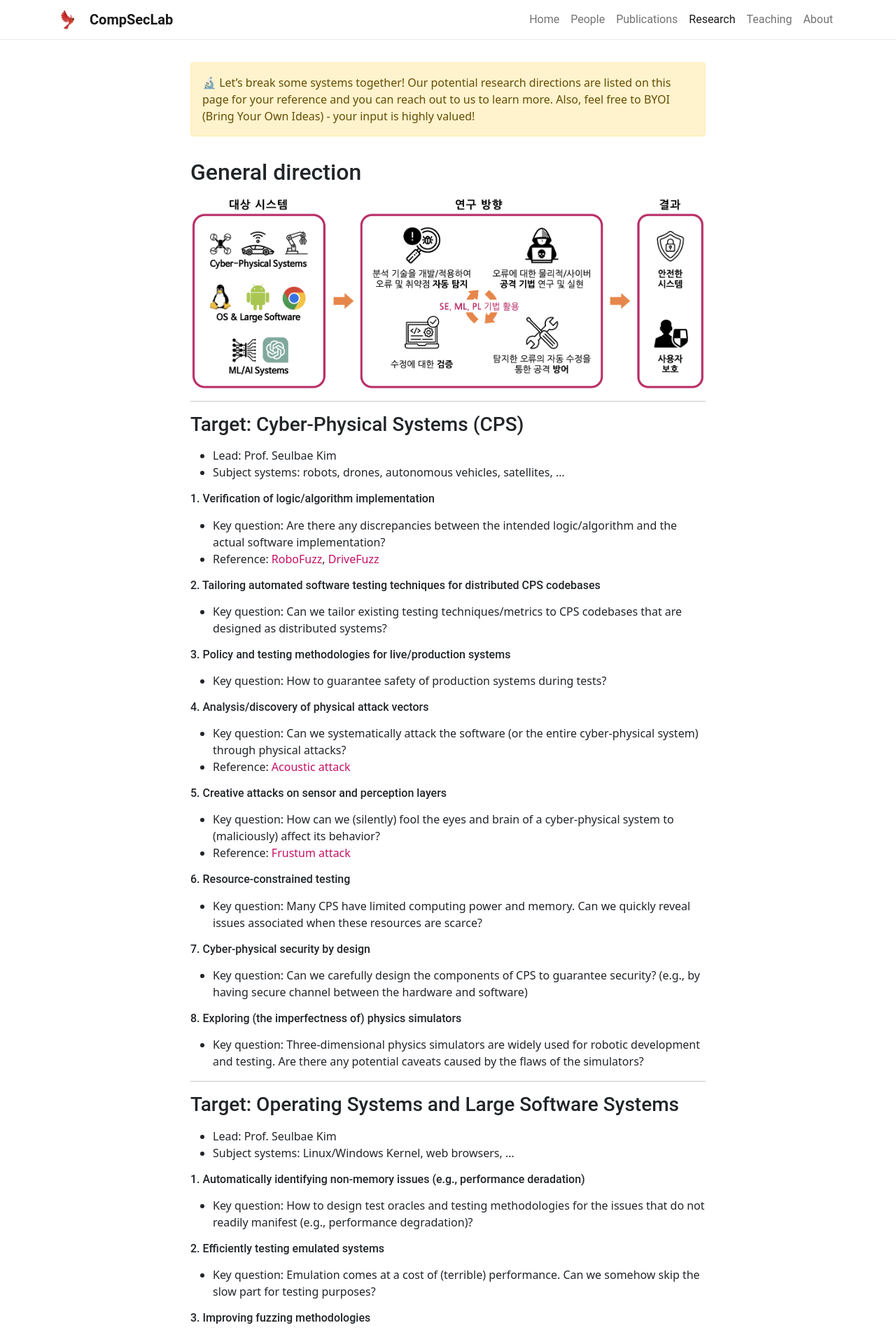
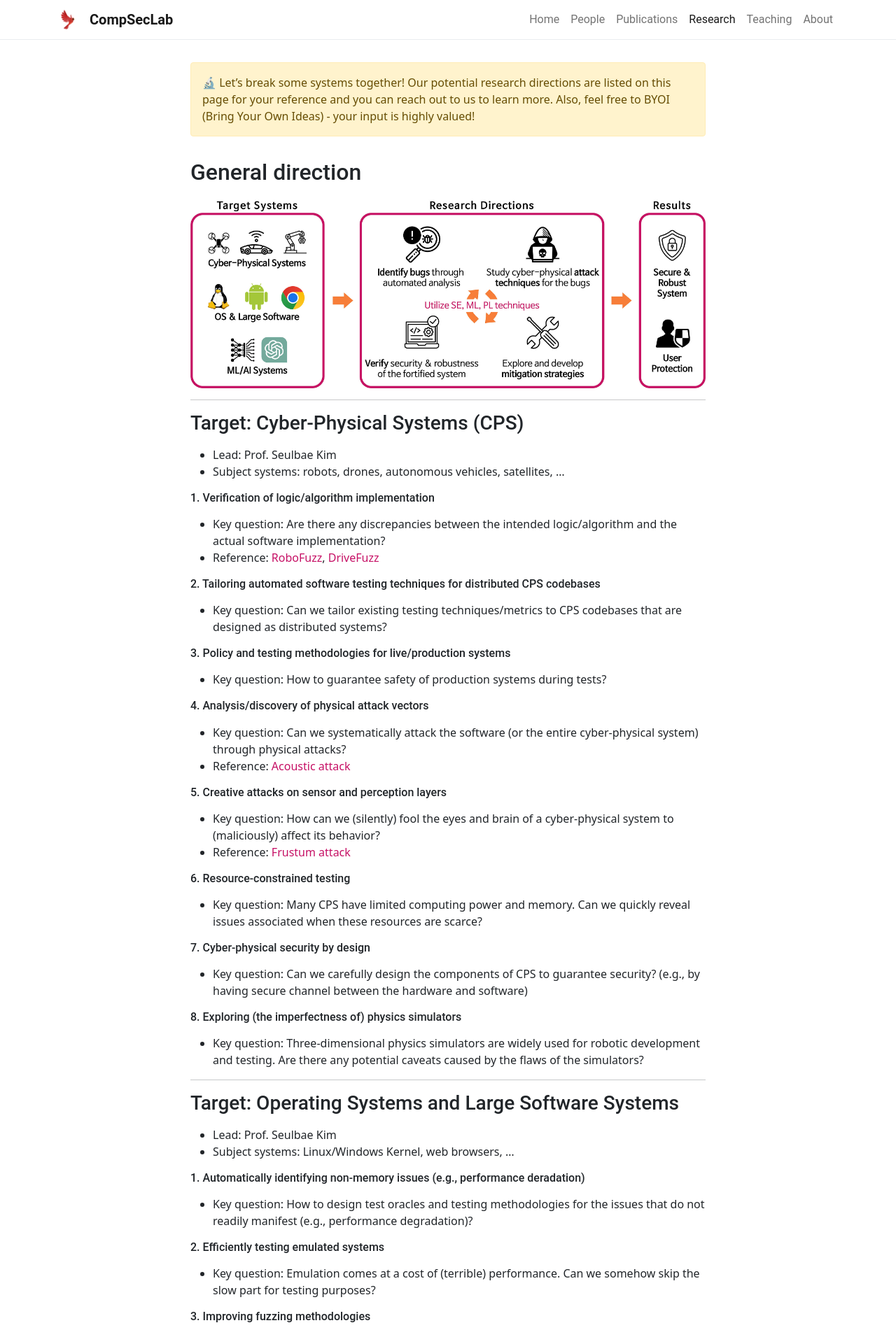
Before and after one commit to postech-compsec/postech-compsec.github.io, a Jekyll site: the page built from pages/research.md, in a window 1280 px wide. Shown: the top 1911 px of the page at 70% size. Built offline with Jekyll 4.4.1, drawn with Linux system fonts in a browser that asks for light colours; nearby versions of some CDN libraries.

Commit message:
directions in english

```diff
--- a/pages/research.md
+++ b/pages/research.md
@@ -13,7 +13,7 @@ Also, feel free to BYOI (Bring Your Own Ideas) - your input is highly valued!
 
 ## General direction
 
-![img](/assets/img/direction.png)
+![img](/assets/img/direction-en.jpg)
 
 ---
 
```
Also changed, not shown: assets/img/direction-en.jpg (added), assets/img/direction-ko.png (renamed from assets/img/direction.png).
